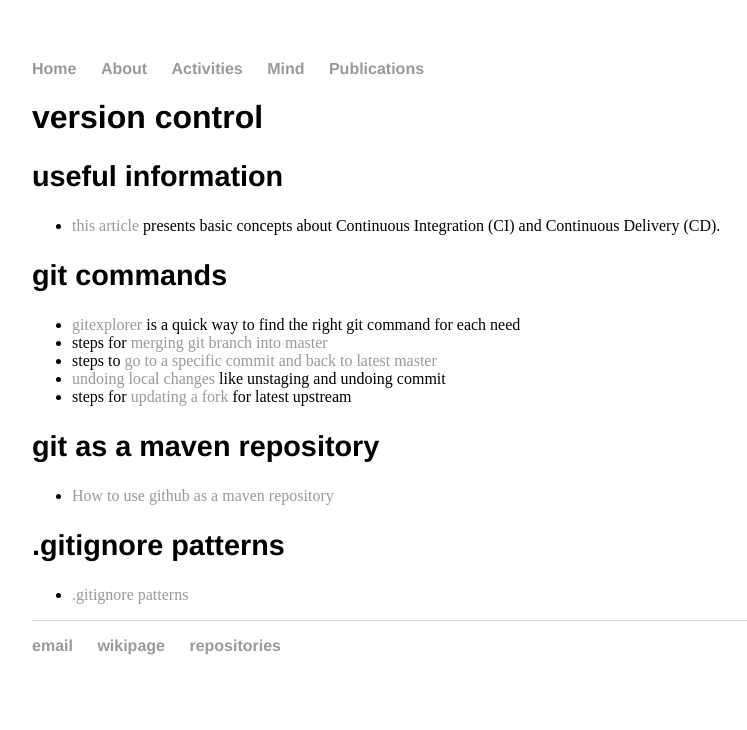
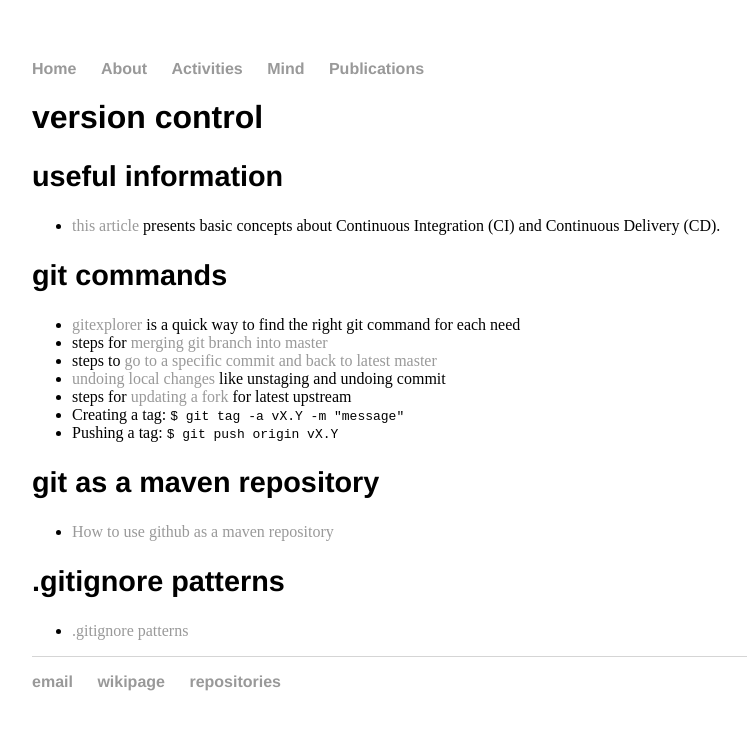
Before and after one commit to cleberjamaral/cleberjamaral.github.io, a Jekyll site: the page built from knowledge/programming/git.md, in a window 1280 px wide. Shown: the top 730 px of the page, without its empty margins (160-907 px from the left). Built offline with Jekyll 4.4.1, drawn with Linux system fonts in a browser that asks for light colours; our own code applies the rules of GitHub Pages for plain Markdown files.

Commit message:
GitBook: [master] one page modified

```diff
--- a/knowledge/programming/git.md
+++ b/knowledge/programming/git.md
@@ -15,6 +15,8 @@ description: 'git stuffs [draft article]'
 * steps to [go to a specific commit and back to latest master](https://gist.github.com/cleberjamaral/59c7f5f9075d92f38bd59d6c51d36bd0)
 * [undoing local changes](https://gist.github.com/cleberjamaral/1548e52acb122a81874fec0f1dfafa36) like unstaging and undoing commit
 * steps for [updating a fork](https://gist.github.com/cleberjamaral/0d025cc52e0785fd2436c56881918b80) for latest upstream
+* Creating a tag: `$ git tag -a vX.Y -m "message"`
+* Pushing a tag: `$ git push origin vX.Y`
 
 ## git as a maven repository
 
```
